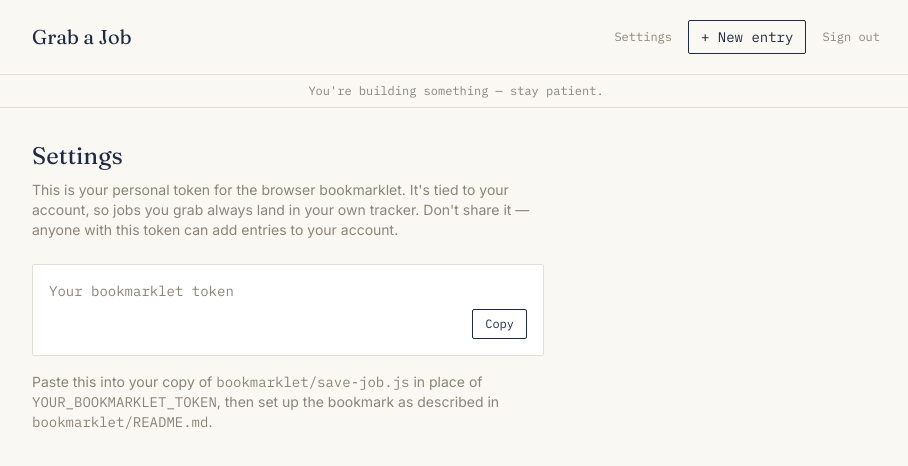
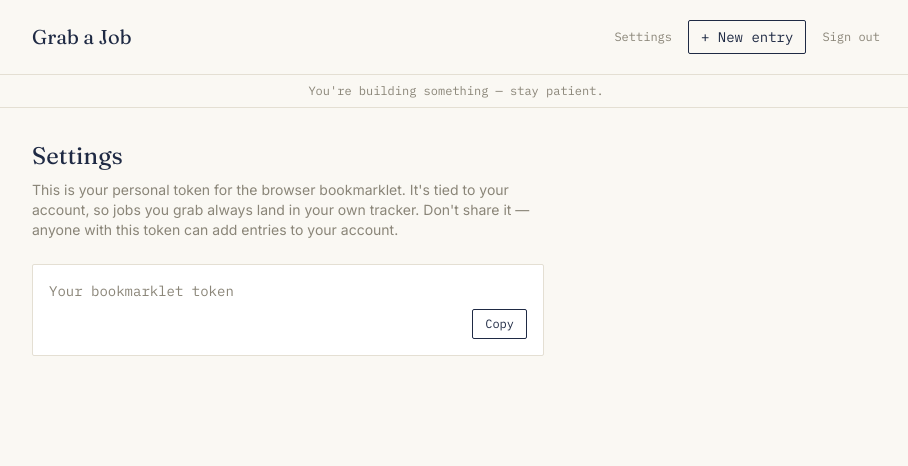
Before and after one commit to hussaintaha69/grab-a-job, a Next.js app: page /settings in a window 1280 px wide. Shown: the top 466 px of the page, without its empty margins (184-1092 px from the left). Built offline with nearby package versions, Linux system fonts and the light colour scheme; no server answers.

Commit message:
Update page.tsx

```diff
--- a/app/(app)/settings/page.tsx
+++ b/app/(app)/settings/page.tsx
@@ -51,11 +51,6 @@ export default function SettingsPage() {
         )}
       </div>
 
-      <p className="text-sm text-muted mt-4">
-        Paste this into your copy of <code>bookmarklet/save-job.js</code> in
-        place of <code>YOUR_BOOKMARKLET_TOKEN</code>, then set up the
-        bookmark as described in <code>bookmarklet/README.md</code>.
-      </p>
     </div>
   );
 }
```
